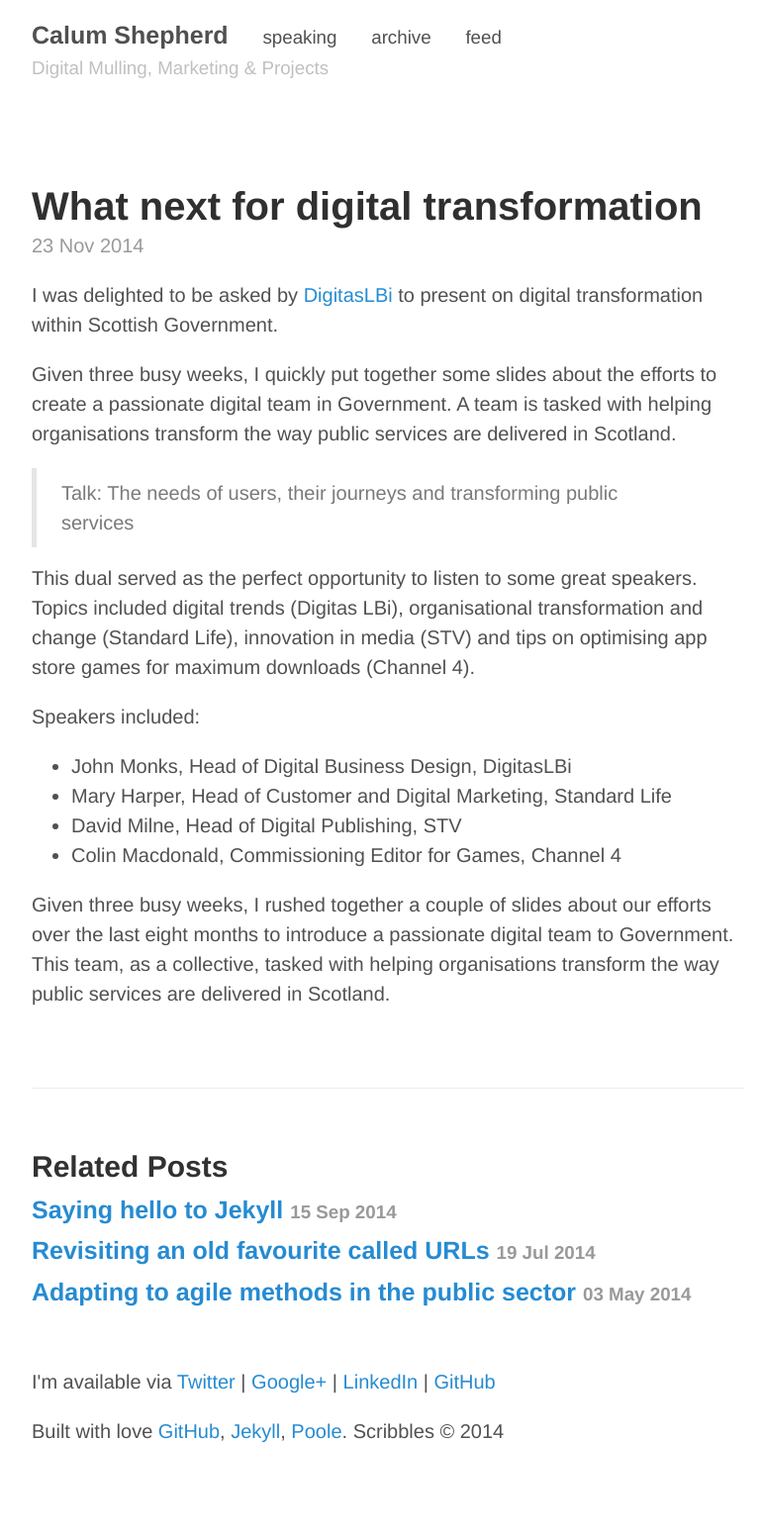
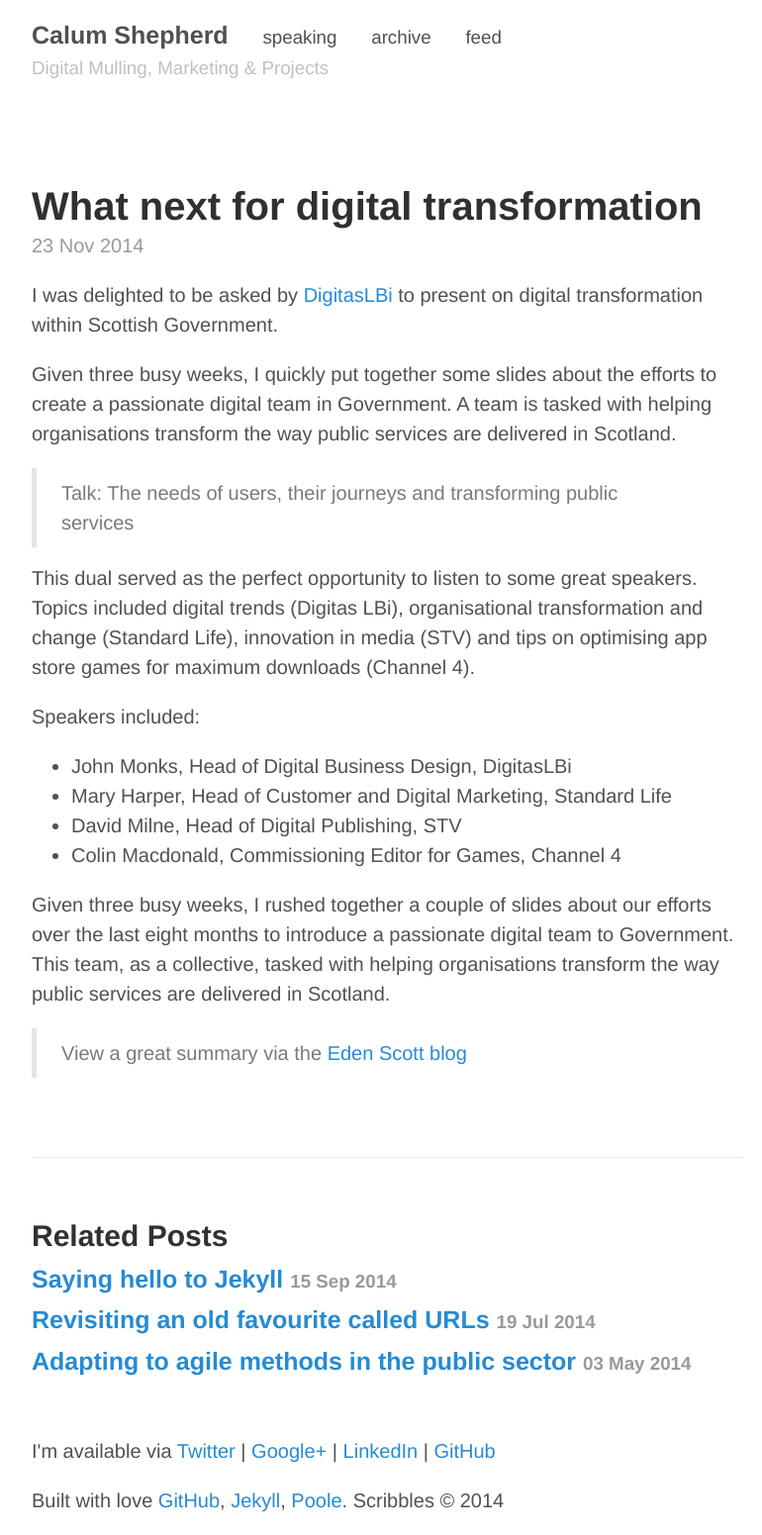
Before and after one commit to calcode/calcode.github.io, a Jekyll site: the page built from _posts/2014-11-23-what-next-for-digital-transformation.md, in a window 1280 px wide. Shown: the whole page at 99% size, without its empty margins (248-1018 px from the left). Built offline with Jekyll 4.4.1, drawn with Linux system fonts in a browser that asks for light colours; Markdown is read by kramdown in place of the engine named in the settings; before the commit the page ends 1481 px from its top, so only the background shows below that.

Commit message:
updated blog post
transformation

```diff
--- a/_posts/2014-11-23-what-next-for-digital-transformation.md
+++ b/_posts/2014-11-23-what-next-for-digital-transformation.md
@@ -20,3 +20,5 @@ Speakers included:
 - Colin Macdonald, Commissioning Editor for Games, Channel 4
 
 Given three busy weeks, I rushed together a couple of slides about our efforts over the last eight months to introduce a passionate digital team to Government. This team, as a collective, tasked with helping organisations transform the way public services are delivered in Scotland.
+
+> View a great summary via the [Eden Scott blog](http://www.edenscott.com/blog/what%E2%80%99s-in-store-for-digital-in-2015)
```
